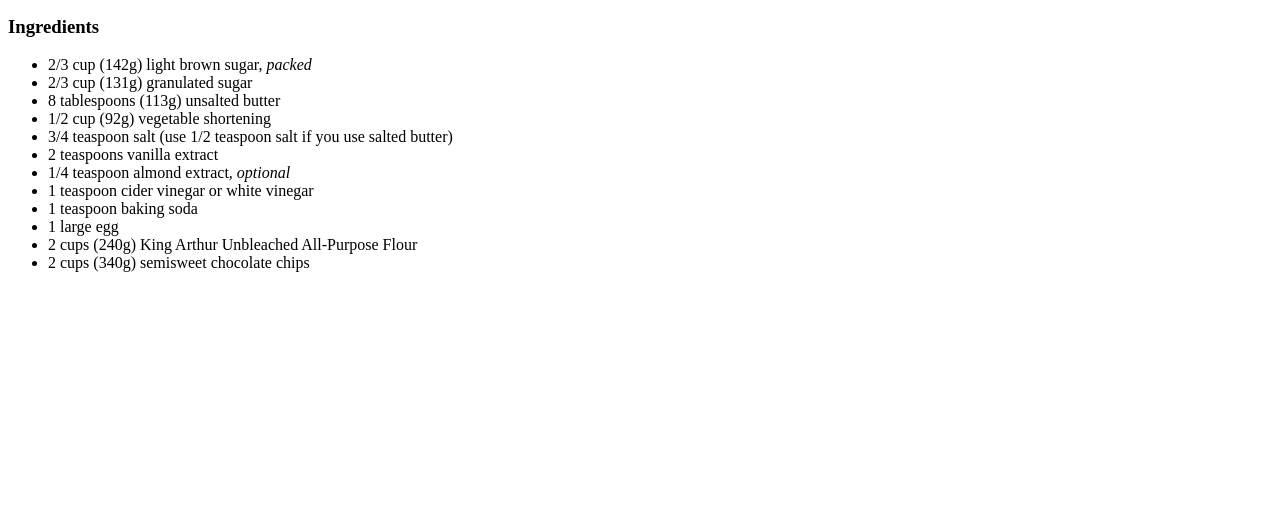
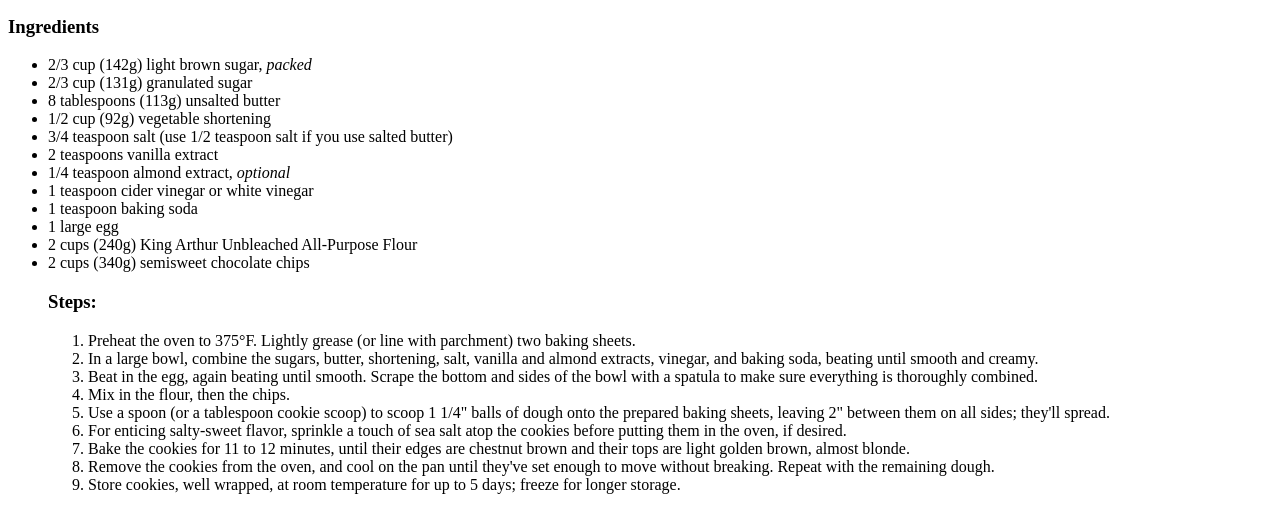
Before and after one commit to angeleahia/odin-recipes, a plain HTML site: page recipes/cookies.html in a window 1280 px wide. Shown: the part 321-831 px from the top of the page. Before the commit the page ends 800 px from the top, so only its background shows below. Drawn offline with Linux system fonts and the light colour scheme.

Commit message:
edit cookies.html

```diff
--- a/recipes/cookies.html
+++ b/recipes/cookies.html
@@ -19,6 +19,18 @@
         <li>1 large egg</li>
         <li>2 cups (240g) King Arthur Unbleached All-Purpose Flour</li>
         <li>2 cups (340g) semisweet chocolate chips</li>
+        <h3>Steps:</h3>
+        <ol>
+            <li>Preheat the oven to 375°F. Lightly grease (or line with parchment) two baking sheets.</li>
+            <li>In a large bowl, combine the sugars, butter, shortening, salt, vanilla and almond extracts, vinegar, and baking soda, beating until smooth and creamy.</li>
+            <li>Beat in the egg, again beating until smooth. Scrape the bottom and sides of the bowl with a spatula to make sure everything is thoroughly combined.</li>
+            <li>Mix in the flour, then the chips.</li>
+            <li>Use a spoon (or a tablespoon cookie scoop) to scoop 1 1/4" balls of dough onto the prepared baking sheets, leaving 2" between them on all sides; they'll spread.</li>
+            <li>For enticing salty-sweet flavor, sprinkle a touch of sea salt atop the cookies before putting them in the oven, if desired.</li>
+            <li>Bake the cookies for 11 to 12 minutes, until their edges are chestnut brown and their tops are light golden brown, almost blonde.</li>
+            <li>Remove the cookies from the oven, and cool on the pan until they've set enough to move without breaking. Repeat with the remaining dough.</li>
+            <li>Store cookies, well wrapped, at room temperature for up to 5 days; freeze for longer storage.</li>
+        </ol>
     </ul>
     </body>
 </html>
```
